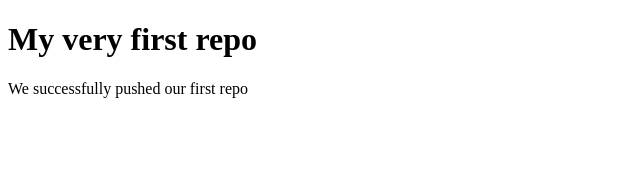
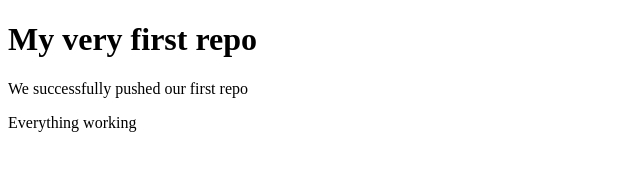
Before and after one commit to arajol/my-first-repo, a plain HTML site: page index.html in a window 1280 px wide. Shown: the whole page, without its empty margins (0-640 px from the left). Drawn offline with Linux system fonts and the light colour scheme.

Commit message:
confirmation

```diff
--- a/index.html
+++ b/index.html
@@ -8,5 +8,6 @@
 <body>
     <h1>My very first repo</h1>
     <p>We successfully pushed our first repo</p>
+    <p>Everything working</p>
 </body>
 </html>
```
